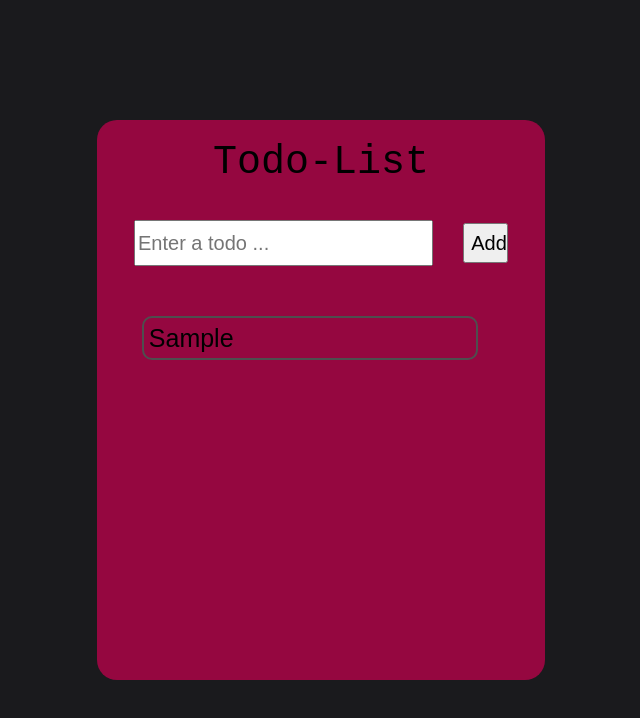
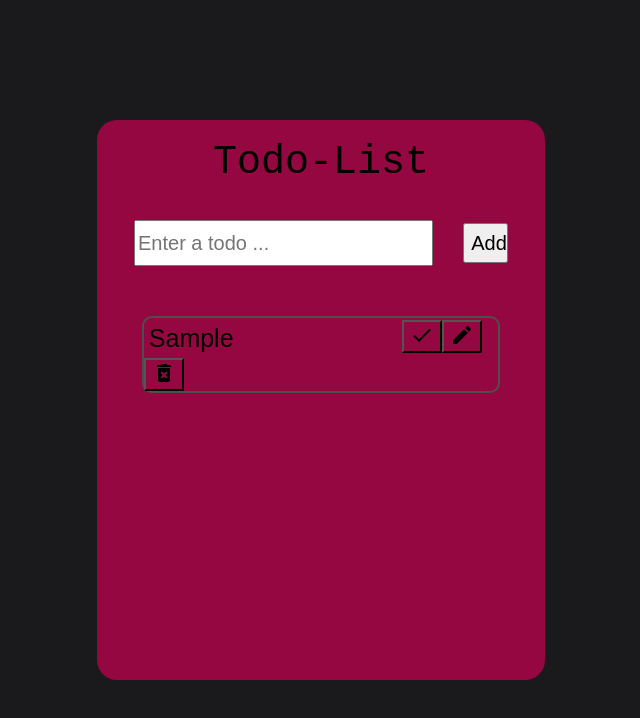
Before and after one commit to aanchal-agarwal21/Todo-List-App, a React (Create React App) app: page / in a window 1280 px wide. Both pictures are taken after typing "Sample" into the empty fields and a click on the button "Add". Shown: the top 718 px of the page, without its empty margins (319-959 px from the left). Built offline with nearby package versions, Linux system fonts and the light colour scheme.

Commit message:
Add . Material UI for check edit and delete button

```diff
--- a/package.json
+++ b/package.json
@@ -3,6 +3,9 @@
   "version": "0.1.0",
   "private": true,
   "dependencies": {
+    "@emotion/react": "^11.9.3",
+    "@emotion/styled": "^11.9.3",
+    "@mui/icons-material": "^5.8.4",
     "@testing-library/jest-dom": "^5.16.4",
     "@testing-library/react": "^13.3.0",
     "@testing-library/user-event": "^13.5.0",
--- a/src/Components /TodoList/TodoList.css
+++ b/src/Components /TodoList/TodoList.css
@@ -1,6 +1,8 @@
 .todo-items {
 	list-style: none;
 	margin-top: 10px;
+	border: 2px solid #4e4e4e;
+	border-radius: 10px;
 }
 
 .todo-list {
@@ -11,9 +13,12 @@
 .todo-item {
 	height: 30px;
 	font-size: 25px;
-	border-radius: 10px;
-	width: 90%;
+	width: 70%;
 	padding: 5px;
 	background: transparent;
-	border: 2px solid #4e4e4e;
+	border: none;
 }
+
+.button {
+	background: none;
+}
--- a/src/Components /TodoList/TodoList.js
+++ b/src/Components /TodoList/TodoList.js
@@ -1,5 +1,8 @@
 import React from "react";
 import "./TodoList.css";
+import CheckIcon from "@mui/icons-material/Check";
+import EditIcon from "@mui/icons-material/Edit";
+import DeleteForeverIcon from "@mui/icons-material/DeleteForever";
 
 const TodoList = ({ todos, setTodos }) => {
 	return (
@@ -13,6 +16,15 @@ const TodoList = ({ todos, setTodos }) => {
 						className="todo-item"
 						onChange={(event) => event.preventDefault()}
 					/>
+					<button className="button check">
+						<CheckIcon />
+					</button>
+					<button className="button edit">
+						<EditIcon />
+					</button>
+					<button className="button delete">
+						<DeleteForeverIcon />
+					</button>
 				</li>
 			))}
 		</div>
```
Also changed, not shown: 1 other file (tests, documents, lock files or other folders).
